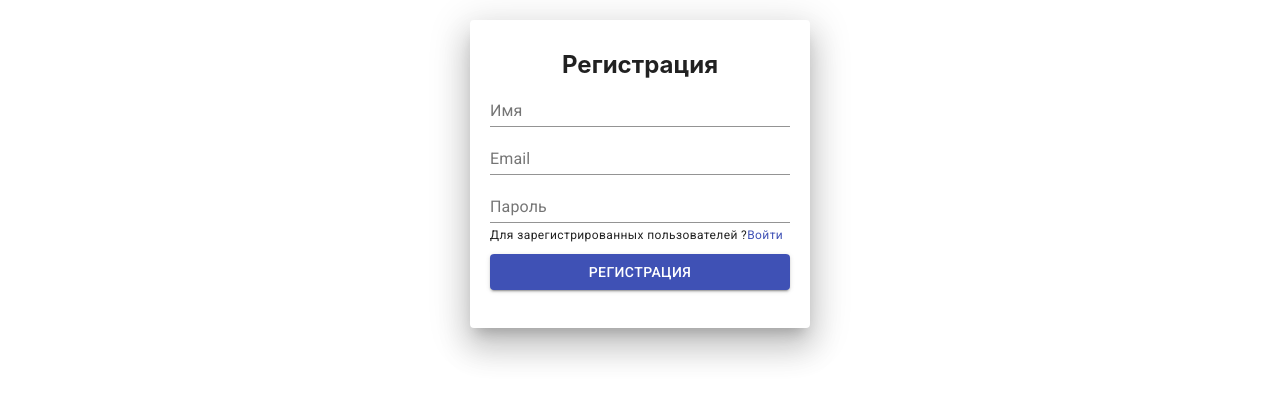
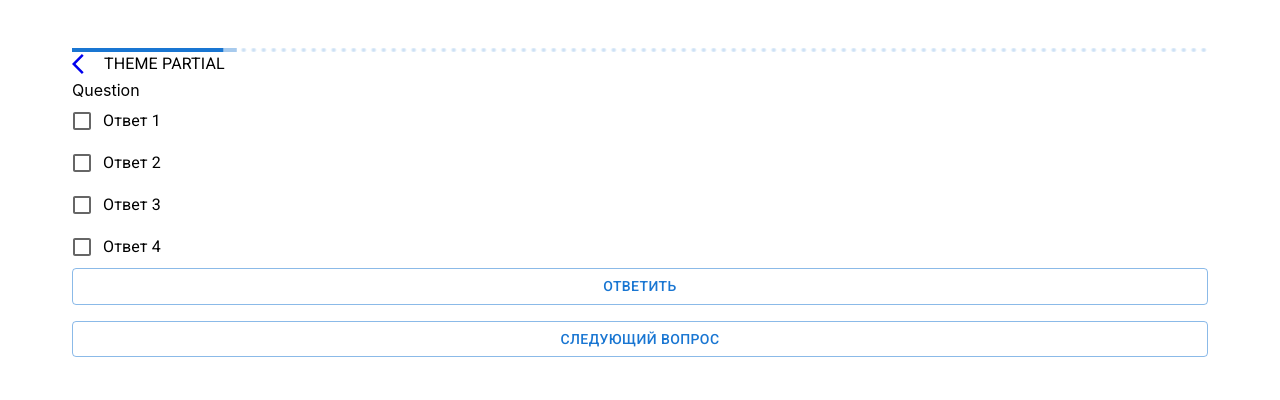
Before and after one commit to ndvOfc/project_pern_final, a React (Create React App) app in the folder client/: page / in a window 1280 px wide. Shown: the top 400 px of the page. Built offline with nearby package versions, Linux system fonts and the light colour scheme.

Commit message:
create assessment logic

```diff
--- a/client/src/components/App/App.jsx
+++ b/client/src/components/App/App.jsx
@@ -3,14 +3,16 @@ import { BrowserRouter, Route, Routes } from 'react-router-dom';
 // import { store } from '../../store';
 import Login from '../login/Login';
 import Modules from '../Modules/Modules';
-import Registration from '../Registration/Registration';
+// import Registration from '../Registration/Registration';
+import BasicAssessment from '../BasicAssessment/BasicAssessment';
 
 function App() {
   return (
     <BrowserRouter>
       {/* <Provider store={store}> */}
       <Routes>
-        <Route path="/" element={<Registration />} />
+        {/* <Route path="/" element={<Registration />} /> */}
+        <Route path="/" element={<BasicAssessment />} />
         <Route path="/login" element={<Login />} />
         <Route path="/modules" element={<Modules />} />
         <Route path="/modules/:id" element={<Modules />} />
--- /dev/null
+++ b/client/src/components/BasicAssessment/BasicAssessment.jsx
@@ -0,0 +1,72 @@
+import React from 'react';
+import {
+  Box,
+  Button,
+  Checkbox,
+  Container,
+  FormControlLabel,
+  FormGroup,
+  LinearProgress,
+  ListItemText,
+  Stack,
+} from '@mui/material';
+import ArrowBackIosIcon from '@mui/icons-material/ArrowBackIos';
+import { Link } from 'react-router-dom';
+
+function BasicAssessment() {
+  const [progress, setProgress] = React.useState(0);
+  const [buffer, setBuffer] = React.useState(20);
+
+  const progressRef = React.useRef(() => {});
+  React.useEffect(() => {
+    progressRef.current = () => {
+      if (progress > 100) {
+        setProgress(0);
+        setBuffer(10);
+      } else {
+        const diff = Math.random() * 10;
+        const diff2 = Math.random() * 10;
+        setProgress(progress + diff);
+        setBuffer(progress + diff + diff2);
+      }
+    };
+  });
+
+  React.useEffect(() => {
+    const timer = setInterval(() => {
+      progressRef.current();
+    }, 1500);
+
+    return () => {
+      clearInterval(timer);
+    };
+  }, []);
+
+  return (
+    <Box sx={{ color: 'black', margin: '0 auto', p: '3rem' }}>
+      <Container>
+        <LinearProgress variant="buffer" value={progress} valueBuffer={buffer} />
+        <Stack direction="row" spacing={1}>
+          <Link to="/login">
+            <ArrowBackIosIcon />
+          </Link>
+
+          <ListItemText>THEME PARTIAL</ListItemText>
+        </Stack>
+        <Box>Question</Box>
+        <FormGroup>
+          <FormControlLabel control={<Checkbox />} label="Ответ 1" />
+          <FormControlLabel control={<Checkbox />} label="Ответ 2" />
+          <FormControlLabel control={<Checkbox />} label="Ответ 3" />
+          <FormControlLabel control={<Checkbox />} label="Ответ 4" />
+        </FormGroup>
+        <Stack spacing={2}>
+          <Button variant="outlined">Ответить</Button>
+          <Button variant="outlined">Следующий вопрос</Button>
+        </Stack>
+      </Container>
+    </Box>
+  );
+}
+
+export default BasicAssessment;
--- /dev/null
+++ b/client/src/redux/actionCreators/assessmentAC.js
@@ -0,0 +1,4 @@
+import { createAction } from '@reduxjs/toolkit';
+import { INIT_QUESTION } from '../actionTypes/assessmentAT';
+
+export const initQuestionAC = createAction(INIT_QUESTION);
--- /dev/null
+++ b/client/src/redux/actionTypes/assessmentAT.js
@@ -0,0 +1 @@
+export const INIT_QUESTION = 'INIT_QUESTION';
--- /dev/null
+++ b/client/src/redux/thunk/assesmentAsyncAction.js
@@ -0,0 +1,5 @@
+import { initQuestionAC } from '../actionCreators/assessmentAC';
+
+export const getQuestions = () => {
+  return (dispatch) => {};
+};
```
Also changed, not shown: client/src/redux/reducers/assessmentReducer.js (added, +12 -0 lines), client/.eslintrc.json, 1 other file (tests, documents, lock files or other folders).
